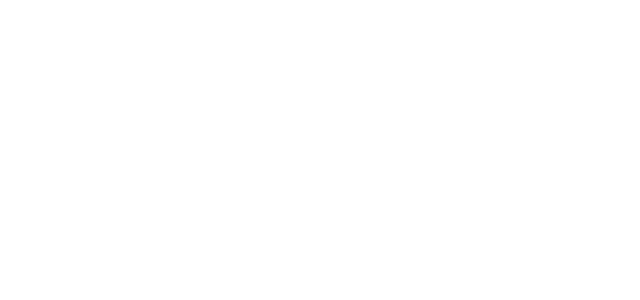
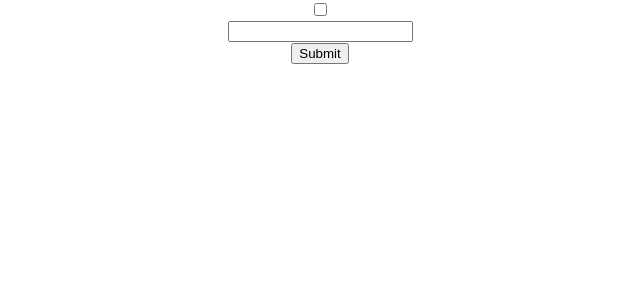
Before and after one commit to mehdiayata/front-myexpensesbydays, a React (Create React App) app: page /transaction in a window 1280 px wide. Before the commit this address had no page. Shown: the top 300 px of the page, without its empty margins (320-960 px from the left). Built offline with nearby package versions, Linux system fonts and the light colour scheme.

Commit message:
add proto transaction and call api

```diff
--- a/src/App.js
+++ b/src/App.js
@@ -2,6 +2,7 @@
 import { Routes, Route, BrowserRouter } from "react-router-dom";
 import NotFound from './Pages/NotFound';
 import LoginPage from './Pages/LoginPage';
+import Transaction from './Pages/Transaction';
 
 function App() {
   return (
@@ -10,6 +11,7 @@
         <Routes>
           <Route component={NotFound} />
           <Route path="/login"  element={<LoginPage />} />
+          <Route path="/transaction"  element={<Transaction />} />
         </Routes>
       </BrowserRouter>
     </div>
--- a/src/Components/LoginComponents.js
+++ b/src/Components/LoginComponents.js
@@ -11,7 +11,6 @@
 
         e.preventDefault();
 
-        // Appel de la route /api/login/
 
         axios.post('http://127.0.0.1:8000/api/login', {
             username: formEmail,
@@ -20,8 +19,21 @@
             localStorage.setItem("JWT", resp.data.token);
         });
 
+        testWallet();
     }
 
+    const testWallet = (e) => {
+
+
+        axios.get('http://127.0.0.1:8000/api/wallets', {
+            headers: {
+                Authorization: 'Bearer ' + localStorage.getItem('JWT') //the token is a variable which holds the token
+            }
+        }).then(resp => {
+            console.log(resp.data['hydra:member'][0]['amount']);
+        });
+
+    }
 
     return (
         <div className="form-login">
--- /dev/null
+++ b/src/Components/TransactionForm.js
@@ -0,0 +1,62 @@
+
+import axios from 'axios';
+import React, { useState } from 'react';
+import { Form, Button } from 'react-bootstrap';
+
+const TransactionForm = () => {
+
+    const [posiNega, setPosiNega] = useState(false);
+    const [amount, setAmount] = useState();
+
+    const handleChange = (e) => {
+        setPosiNega(!posiNega);
+
+
+    }
+
+    const handleTransaction = (e) => {
+        e.preventDefault();
+
+        // Date now format json
+        let date = new Date();
+        //console.log(date.toJSON());
+
+        axios.post('http://127.0.0.1:8000/api/transactions', {
+        amount: amount,
+        createdAt: date.toJSON(),
+        wallet: 3,
+        },
+        {
+            headers: {
+                Authorization: 'Bearer ' + localStorage.getItem('JWT') //the token is a variable which holds the token
+            }
+        });
+
+        console.log(localStorage.getItem('JWT'));
+
+
+    }
+
+
+
+    return (
+        <div className='transactionForm'>
+            <Form onSubmit={handleTransaction}>
+                <Form.Group>
+
+                    <Form.Check type="switch" id="transaction-positive-negative" onChange={handleChange} />
+
+                </Form.Group>
+
+                <Form.Group>
+                    <Form.Control type="number" onChange={(e) => { setAmount(e.target.value) }} />
+                </Form.Group>
+                <Button variant="primary" type="submit">
+                    Submit
+                </Button>
+            </Form>
+        </div>
+    );
+};
+
+export default TransactionForm;
--- /dev/null
+++ b/src/Pages/Transaction.js
@@ -0,0 +1,12 @@
+import React from 'react';
+import TransactionForm from '../Components/TransactionForm';
+
+const Transaction = () => {
+    return (
+        <div>
+            <TransactionForm />
+        </div>
+    );
+};
+
+export default Transaction;
```
Also changed, not shown: src/Style/index.scss (added).
